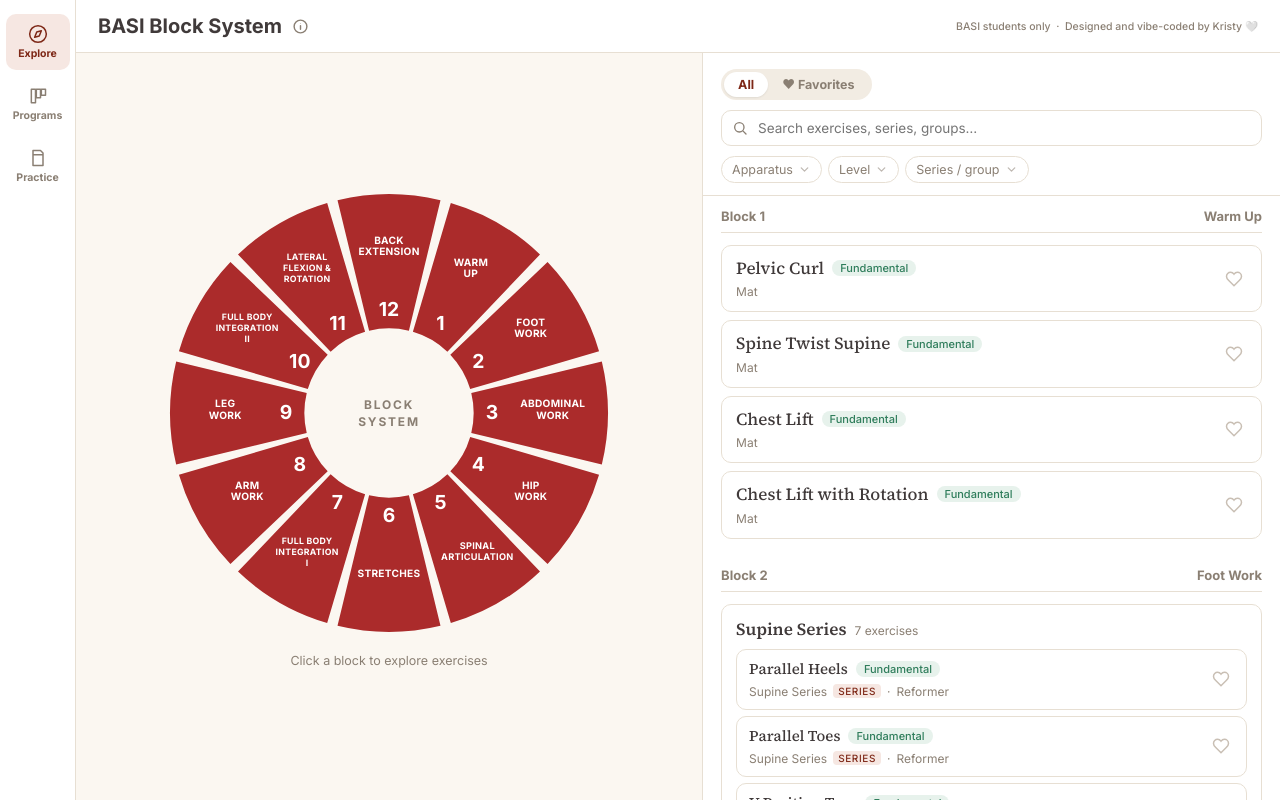
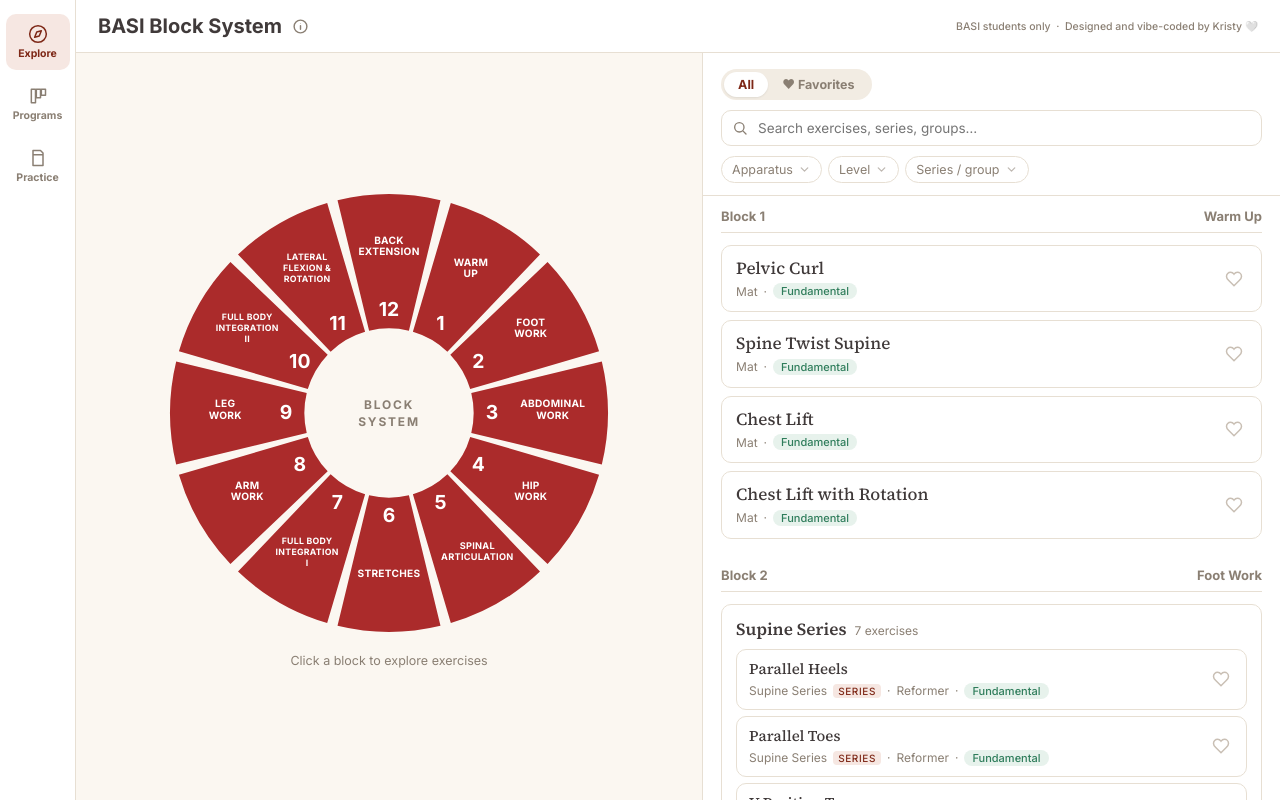
Before and after one commit to its-kristyc/block-learning, a React (Vite) app: page / in a window 1280 px wide. Built offline with nearby package versions, Linux system fonts and the light colour scheme.

Commit message:
Move level pill to metadata line to prevent wrapping under long exercise titles

```diff
--- a/src/components/ExerciseCard.jsx
+++ b/src/components/ExerciseCard.jsx
@@ -20,14 +20,13 @@
       }}
     >
       <div style={{ flex: 1, minWidth: 0 }}>
-        <div style={{ display: 'flex', alignItems: 'center', gap: 8, flexWrap: 'wrap' }}>
+        <div style={{ display: 'flex', alignItems: 'center' }}>
           <span style={{ fontFamily: 'var(--font-display)', fontWeight: 500, fontSize: compact ? 15 : 17, color: C.ink, lineHeight: 1.2 }}>
             {exo.name}
           </span>
-          <LevelPill level={exo.level} small />
         </div>
         <div style={{
-          fontSize: 12, color: C.muted, marginTop: 6,
+          fontSize: 12, color: C.muted, marginTop: 5,
           display: 'flex', alignItems: 'center', gap: 6, flexWrap: 'wrap',
         }}>
           {exo.collection && (
@@ -38,6 +37,8 @@
             </>
           )}
           <span>{exo.apparatus}</span>
+          <span>·</span>
+          <LevelPill level={exo.level} small />
         </div>
       </div>
       {indicator ?? (onFav && <Heart on={fav} onClick={onFav} />)}
```
